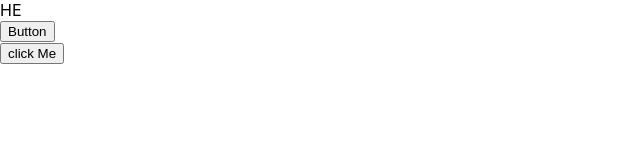
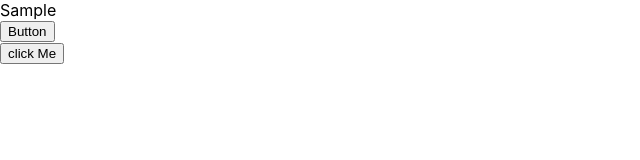
Before and after one commit to SalamsettyNandiniDevi/task2, a React (Create React App) app: page / in a window 1280 px wide. Shown: the top 160 px of the page, without its empty margins (0-640 px from the left). Built offline with nearby package versions, Linux system fonts and the light colour scheme.

Commit message:
update App.js
changed HE to Sample

```diff
--- a/src/App.js
+++ b/src/App.js
@@ -4,7 +4,7 @@ import N from './N'
 const App = () => {
   return (
     <div>
-      HE
+       Sample
 
       <N/>
     </div>
```
